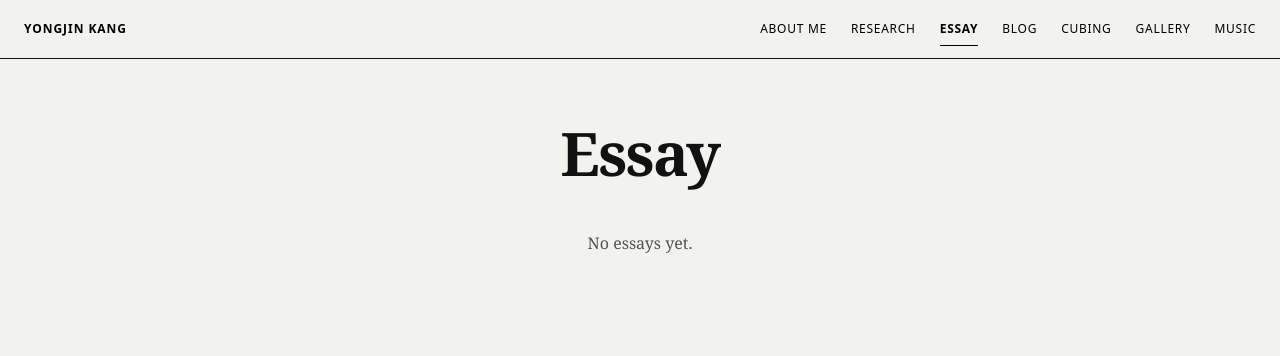
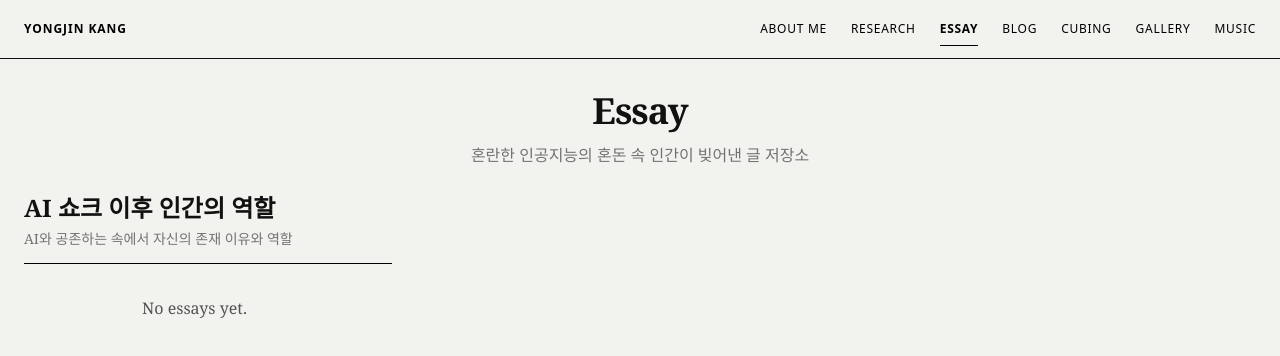
Before and after one commit to Rouxist/main-blog, a Next.js app: page /essay in a window 1280 px wide. Shown: the top 356 px of the page. Built offline with nearby package versions, Linux system fonts and the light colour scheme.

Commit message:
feat: implement essay page

```diff
--- a/public/_essay/authors.json
+++ b/public/_essay/authors.json
@@ -1,7 +1,7 @@
 {
   "yongjin": {
-    "name": "Yongjin Kang",
+    "name": "강용진",
     "picture": "/assets/blog/authors/yongjin.png",
-    "description": "Self-educator; MSc student in Finance."
+    "description": "재미있게 살기"
   }
 }
--- /dev/null
+++ b/public/_essay/topics.json
@@ -0,0 +1,7 @@
+[
+  {
+    "id": "facing-ai-era",
+    "title": "AI 쇼크 이후 인간의 역할",
+    "description": "AI와 공존하는 속에서 자신의 존재 이유와 역할"
+  }
+]
--- a/src/app/_components_post/date-formatter.tsx
+++ b/src/app/_components_post/date-formatter.tsx
@@ -13,14 +13,15 @@ const formatInTimeZone = ({ date, fmt, tz }: Props2) => {
 
 type Props = {
   dateString: string
+  showTime?: boolean
 }
 
-const DateFormatter = ({ dateString }: Props) => {
+const DateFormatter = ({ dateString, showTime = true }: Props) => {
   const parsedTime = parseISO(dateString)
 
   const formattedTime = formatInTimeZone({
     date: parsedTime,
-    fmt: 'yyyy-MM-dd kk:mm:ss',
+    fmt: showTime ? 'yyyy-MM-dd kk:mm:ss' : 'yyyy-MM-dd',
     tz: 'UTC',
   })
   return <time dateTime={dateString}>{formattedTime}</time>
--- a/src/app/essay/[slug]/page.tsx
+++ b/src/app/essay/[slug]/page.tsx
@@ -4,7 +4,6 @@ import Image from 'next/image'
 import { notFound } from 'next/navigation'
 import Header from '@/app/header'
 import DateFormatter from '@/app/_components_post/date-formatter'
-import CoverImage from '@/app/_components_post/cover-image'
 import { Tags } from '@/app/_components_post/tags'
 import markdownStyles from '@/app/_components_post/markdown-styles.module.css'
 import { getAllEssays, getEssayBySlug } from '@/lib/api'
@@ -43,15 +42,10 @@ export default async function Essay({ params }: Params) {
               <span className="mx-2" aria-hidden="true">
                 ·
               </span>
-              <DateFormatter dateString={essay.date} />
+              <DateFormatter dateString={essay.date} showTime={false} />
             </div>
             <Tags tags={essay.tags} />
           </div>
-          {essay.coverImage && (
-            <div className="mb-10">
-              <CoverImage title={essay.title} src={essay.coverImage} />
-            </div>
-          )}
           <div
             className={`${markdownStyles.markdown} ${styles.document}`}
             dangerouslySetInnerHTML={{ __html: content }}
--- a/src/app/essay/_components/essay-list.tsx
+++ b/src/app/essay/_components/essay-list.tsx
@@ -1,38 +1,49 @@
 import Link from 'next/link'
 import { type Essay } from '@/interfaces/essay'
 import DateFormatter from '@/app/_components_post/date-formatter'
-import CoverImage from '@/app/_components_post/cover-image'
 import { Tags } from '@/app/_components_post/tags'
 import { AuthorLinks } from './author-links'
 
-export function EssayList({ essays }: { essays: Essay[] }) {
+export function EssayList({
+  essays,
+  headingLevel = 2,
+}: {
+  essays: Essay[]
+  headingLevel?: 2 | 3
+}) {
+  const Heading = headingLevel === 2 ? 'h2' : 'h3'
   if (essays.length === 0) {
-    return <p className="text-center text-neutral-600">No essays yet.</p>
+    return <p className="py-8 text-center text-neutral-600">No essays yet.</p>
   }
 
   return (
-    <ul className="divide-y divide-neutral-300 border-y border-neutral-300">
+    <ul
+      className={headingLevel === 2 ? 'border-t border-neutral-300' : undefined}
+    >
       {essays.map((essay) => (
-        <li key={essay.slug} className="py-8">
+        <li key={essay.slug} className="border-b border-neutral-300 pt-8 pb-4">
           <Link
             href={`/essay/${essay.slug}`}
             className="block text-black hover:underline focus-visible:outline focus-visible:outline-2 focus-visible:outline-offset-4"
           >
-            {essay.coverImage && (
-              <CoverImage title={essay.title} src={essay.coverImage} />
-            )}
-            <h2 className="mb-3 text-2xl leading-snug md:text-3xl">
+            <Heading className="mb-3 text-2xl font-normal leading-snug md:text-3xl">
               {essay.title}
-            </h2>
+            </Heading>
           </Link>
           <div className="mb-4 text-sm text-neutral-600">
-            <DateFormatter dateString={essay.date} />
+            <DateFormatter dateString={essay.date} showTime={false} />
             <span className="mx-2" aria-hidden="true">
               ·
             </span>
             <AuthorLinks authors={essay.authors} />
           </div>
-          <p className="mb-4 leading-relaxed">{essay.excerpt}</p>
+          <p
+            className={
+              essay.tags?.length ? 'mb-4 leading-relaxed' : 'leading-relaxed'
+            }
+          >
+            {essay.excerpt}
+          </p>
           <Tags tags={essay.tags} />
         </li>
       ))}
--- /dev/null
+++ b/src/app/essay/_components/filtered-essay-list.tsx
@@ -0,0 +1,117 @@
+'use client'
+
+import { useState } from 'react'
+import { type Essay, type EssayTopic } from '@/interfaces/essay'
+import { EssayList } from './essay-list'
+
+const TOPICS_PER_PAGE = 3
+
+export function FilteredEssayList({
+  essays,
+  topicDetails,
+}: {
+  essays: Essay[]
+  topicDetails: EssayTopic[]
+}) {
+  const [topicPage, setTopicPage] = useState(1)
+  const latestEssays = [...essays].sort(
+    (a, b) => Date.parse(b.date) - Date.parse(a.date),
+  )
+  const topicsById = new Map(topicDetails.map((topic) => [topic.id, topic]))
+  const groupedEssays = new Map<string, Essay[]>(
+    topicDetails.map(({ id }) => [id, []]),
+  )
+
+  for (const essay of latestEssays) {
+    const group = groupedEssays.get(essay.topic) ?? []
+    group.push(essay)
+    groupedEssays.set(essay.topic, group)
+  }
+
+  const groups = Array.from(groupedEssays, ([id, items]) => ({
+    id,
+    title: topicsById.get(id)?.title ?? (id || 'Other essays'),
+    description: topicsById.get(id)?.description,
+    essays: items,
+    // Essays are newest first, so the last essay establishes the topic's date.
+    firstPostDate: items.length
+      ? Date.parse(items[items.length - 1].date)
+      : null,
+  })).sort((a, b) => {
+    if (a.firstPostDate === null && b.firstPostDate === null) return 0
+    if (a.firstPostDate === null) return 1
+    if (b.firstPostDate === null) return -1
+    return b.firstPostDate - a.firstPostDate
+  })
+  const pageCount = Math.ceil(groups.length / TOPICS_PER_PAGE)
+  const currentPage = Math.min(topicPage, Math.max(1, pageCount))
+  const visibleGroups = groups.slice(
+    (currentPage - 1) * TOPICS_PER_PAGE,
+    currentPage * TOPICS_PER_PAGE,
+  )
+
+  return (
+    <div>
+      <div aria-live="polite">
+        {groups.length === 0 ? (
+          <EssayList essays={latestEssays} />
+        ) : (
+          <div className="grid grid-cols-1 gap-10 lg:grid-cols-3 lg:gap-x-16 lg:gap-y-0">
+            {visibleGroups.map((group) => (
+              <section
+                key={group.id}
+                aria-label={group.title}
+                className="min-w-0 break-words lg:row-span-2 lg:grid lg:grid-rows-subgrid"
+              >
+                <header className="border-b border-black pb-3">
+                  <h2 className="mb-1 text-2xl font-bold leading-snug">
+                    {group.title}
+                  </h2>
+                  {group.description && (
+                    <p className="whitespace-pre-line text-sm leading-relaxed text-neutral-500">
+                      {group.description}
+                    </p>
+                  )}
+                </header>
+                <div
+                  key={`${group.id}-essays`}
+                  role="region"
+                  aria-label={`${group.title} essays`}
+                  tabIndex={0}
+                  className="min-h-0 focus-visible:outline focus-visible:outline-2 focus-visible:outline-offset-4 lg:max-h-[60vh] lg:overflow-y-auto lg:pr-3 lg:[scrollbar-gutter:stable]"
+                >
+                  <EssayList essays={group.essays} headingLevel={3} />
+                </div>
+              </section>
+            ))}
+          </div>
+        )}
+      </div>
+      {pageCount > 1 && (
+        <nav
+          aria-label="Topic pages"
+          className="mt-5 flex justify-center gap-2 font-sans text-sm"
+        >
+          {Array.from({ length: pageCount }, (_, index) => index + 1).map(
+            (page) => (
+              <button
+                key={page}
+                type="button"
+                aria-label={`Topic page ${page}`}
+                aria-current={currentPage === page ? 'page' : undefined}
+                onClick={() => setTopicPage(page)}
+                className={`flex h-11 min-w-11 items-center justify-center border border-black px-3 focus-visible:outline focus-visible:outline-2 focus-visible:outline-offset-4 ${
+                  currentPage === page
+                    ? 'bg-black text-white'
+                    : 'text-black hover:bg-black/5'
+                }`}
+              >
+                {page}
+              </button>
+            ),
+          )}
+        </nav>
+      )}
+    </div>
+  )
+}
--- a/src/app/essay/page.tsx
+++ b/src/app/essay/page.tsx
@@ -1,6 +1,7 @@
 import Header from '@/app/header'
 import { getAllEssays } from '@/lib/api'
-import { EssayList } from './_components/essay-list'
+import { FilteredEssayList } from './_components/filtered-essay-list'
+import topics from '../../../public/_essay/topics.json'
 
 export default function Essay() {
   const essays = getAllEssays()
@@ -10,11 +11,14 @@ export default function Essay() {
       <header>
         <Header />
       </header>
-      <section className="mx-auto max-w-3xl px-6 py-12 md:py-16">
-        <h1 className="mb-12 text-center text-4xl font-bold tracking-tight md:text-6xl">
+      <section className="mx-auto max-w-[90rem] px-6 pt-6 pb-6 md:pt-8 md:pb-8">
+        <h1 className="mb-3 text-center text-3xl font-bold tracking-tight md:text-4xl">
           Essay
         </h1>
-        <EssayList essays={essays} />
+        <p className="mx-auto mb-6 max-w-2xl text-center text-sm leading-relaxed text-neutral-500 md:text-base">
+          혼란한 인공지능의 혼돈 속 인간이 빚어낸 글 저장소
+        </p>
+        <FilteredEssayList essays={essays} topicDetails={topics} />
       </section>
     </main>
   )
--- a/src/lib/api.ts
+++ b/src/lib/api.ts
@@ -117,6 +117,10 @@ export function getEssayBySlug(slug: string): Essay | undefined {
 
   const fullPath = join(essaysDirectory, `${realSlug}.md`)
   const { data, content } = matter(fs.readFileSync(fullPath, 'utf8'))
+  const topic = data.topic ?? ''
+  if (typeof topic !== 'string') {
+    throw new Error(`Essay "${realSlug}" must specify topic as a string.`)
+  }
   if (
     !Array.isArray(data.authors) ||
     data.authors.length === 0 ||
@@ -137,7 +141,7 @@ export function getEssayBySlug(slug: string): Essay | undefined {
     return { ...profiles[id], id }
   })
 
-  return { ...data, slug: realSlug, content, authors } as Essay
+  return { ...data, slug: realSlug, content, topic, authors } as Essay
 }
 
 export function getAllEssays(): Essay[] {
```
Also changed, not shown: src/interfaces/essay.ts (+8 -1 lines).
